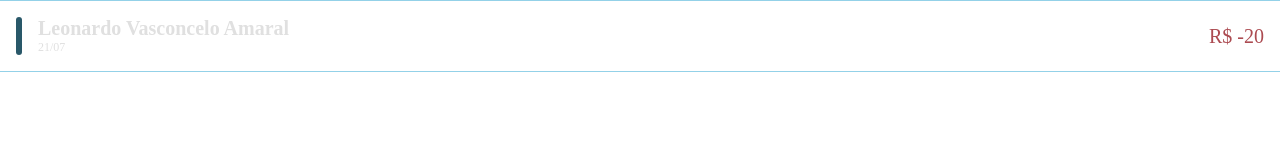
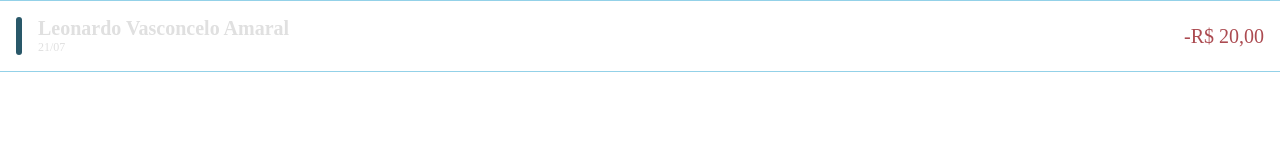
Before and after one commit to Viilih/Seas-react, a React (Create React App) app: page / in a window 1280 px wide. Shown: the top 160 px of the page. Built offline with nearby package versions, Linux system fonts and the light colour scheme.

Commit message:
adicionada formatação dinâmica

```diff
--- a/src/components/Transaction/Transaction.tsx
+++ b/src/components/Transaction/Transaction.tsx
@@ -9,6 +9,12 @@ interface ITransaction {
 }
 
 const Transaction: React.FC<ITransaction> = (ITransaction) => {
+  const valorModificado: string = ITransaction.valor.toLocaleString("pt-BR", {
+    style: "currency",
+    currency: "BRL",
+    minimumFractionDigits: 2,
+    maximumFractionDigits: 2,
+  });
   return (
     <>
       <div className={styles.transaction}>
@@ -20,7 +26,7 @@ const Transaction: React.FC<ITransaction> = (ITransaction) => {
           </div>
         </div>
         <div className={styles.valor} data-color={ITransaction.dataColor}>
-          R$ {ITransaction.valor}
+          {valorModificado}
         </div>
       </div>
     </>
```
